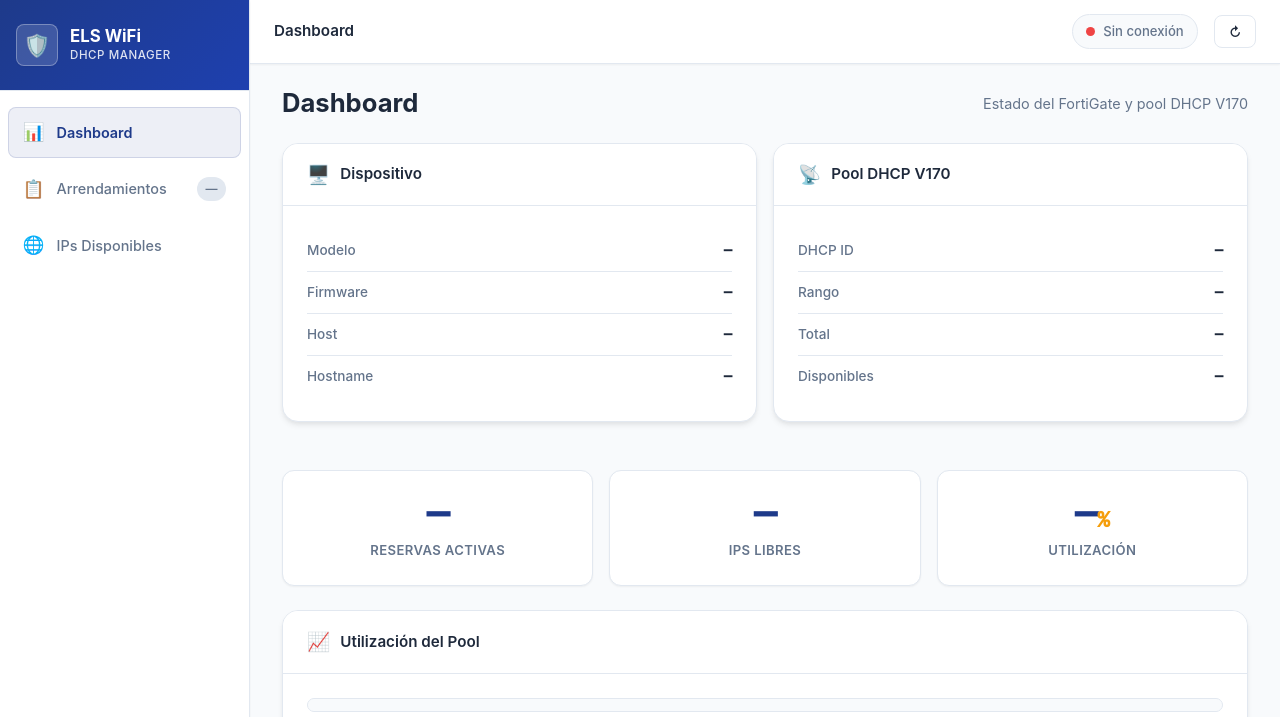
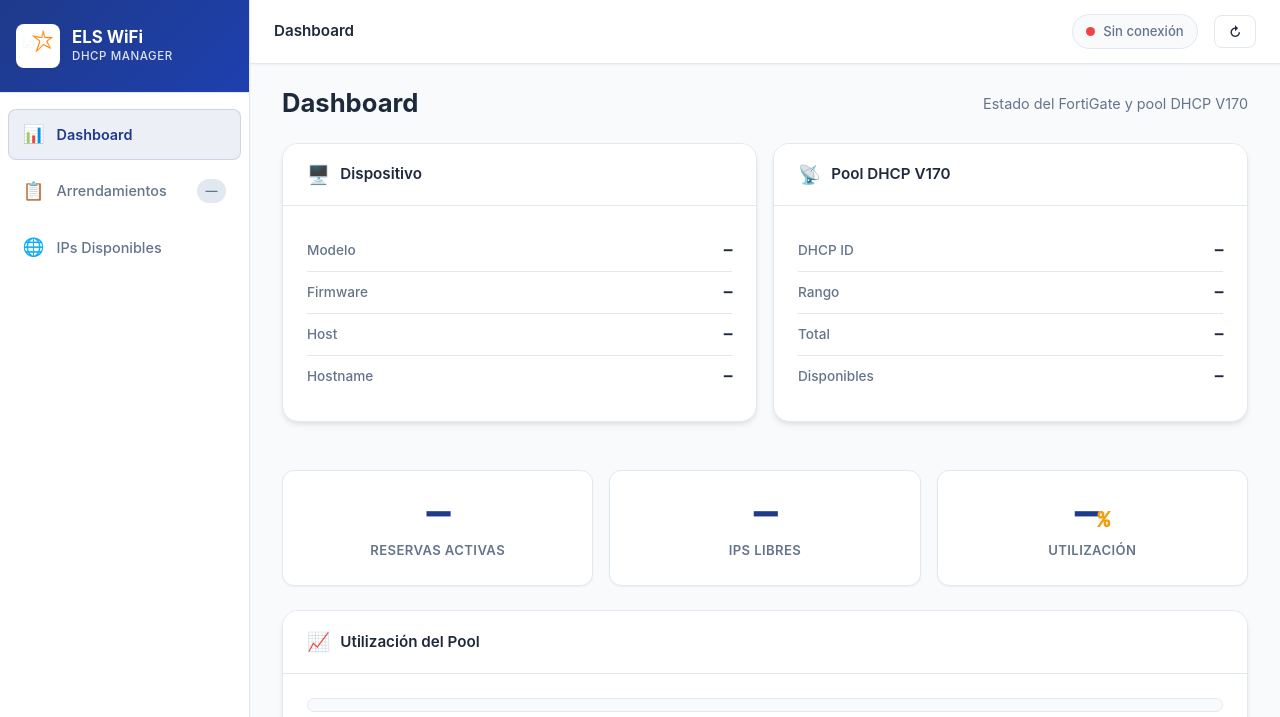
Before and after one commit to ctellolasalle/fortigate-manager, a website: page frontend/public/index.html in a window 1280 px wide. Shown: the top 717 px of the page. Drawn offline with Linux system fonts and the light colour scheme; no server answers.

Commit message:
Design: integrar logo institucional logo.png en sidebar y login, y generar favicons

```diff
--- a/frontend/public/index.html
+++ b/frontend/public/index.html
@@ -5,6 +5,9 @@
   <meta name="viewport" content="width=device-width, initial-scale=1.0">
   <meta name="description" content="Gestor de arrendamientos DHCP V170 del FortiGate ELS — Interfaz V170 (192.168.171.x)">
   <title>ELS WiFi — DHCP V170 Manager</title>
+  <link rel="icon" type="image/png" href="resources/logo.png">
+  <link rel="shortcut icon" href="favicon.ico" type="image/x-icon">
+  <link rel="apple-touch-icon" href="resources/logo.png">
   <link rel="preconnect" href="https://fonts.googleapis.com">
   <link href="https://fonts.googleapis.com/css2?family=Inter:wght@300;400;500;600;700;800&family=JetBrains+Mono:wght@400;500&display=swap" rel="stylesheet">
   <link rel="stylesheet" href="styles.css">
@@ -14,7 +17,7 @@
   <aside class="sidebar" id="sidebar">
     <div class="sidebar-header">
       <div class="brand">
-        <div class="brand-icon">🛡️</div>
+        <img class="brand-icon" src="resources/logo.png" alt="ELS Logo">
         <div class="brand-text">
           <span class="brand-name">ELS WiFi</span>
           <span class="brand-sub">DHCP Manager</span>
--- a/frontend/public/styles.css
+++ b/frontend/public/styles.css
@@ -150,15 +150,16 @@ button {
 }
 
 .brand-icon {
-  width: 42px;
-  height: 42px;
-  background: rgba(255, 255, 255, 0.15);
-  border: 1px solid rgba(255, 255, 255, 0.3);
+  width: 44px;
+  height: 44px;
+  object-fit: contain;
+  background: #ffffff;
+  padding: 4px;
+  border: 1px solid rgba(255, 255, 255, 0.4);
   border-radius: var(--radius-md);
   display: flex;
   align-items: center;
   justify-content: center;
-  font-size: 1.35rem;
   flex-shrink: 0;
   box-shadow: var(--shadow-sm);
 }
--- a/frontend/server.js
+++ b/frontend/server.js
@@ -158,6 +158,9 @@ app.get('/login', (req, res) => {
   <meta charset="UTF-8">
   <meta name="viewport" content="width=device-width, initial-scale=1.0">
   <title>ELS WiFi — Iniciar Sesión</title>
+  <link rel="icon" type="image/png" href="/resources/logo.png">
+  <link rel="shortcut icon" href="/favicon.ico" type="image/x-icon">
+  <link rel="apple-touch-icon" href="/resources/logo.png">
   <link rel="preconnect" href="https://fonts.googleapis.com">
   <link href="https://fonts.googleapis.com/css2?family=Inter:wght@300;400;500;600;700&display=swap" rel="stylesheet">
   <style>
@@ -231,7 +234,7 @@ app.get('/login', (req, res) => {
 </head>
 <body>
   <div class="card">
-    <div class="logo-icon">🛡️</div>
+    <img src="/resources/logo.png" alt="ELS Logo" class="logo-icon" style="object-fit:contain;background:#ffffff;padding:8px;border:1px solid #e2e8f0;box-shadow:0 4px 12px rgba(0,0,0,0.06);">
     <h1>ELS WiFi Manager</h1>
     <p class="subtitle">Gestión de arrendamientos DHCP V170</p>
     ${errorMsg ? `<div class="error-box">❌ ${errorMsg}</div>` : ''}
```
Also changed, not shown: frontend/public/favicon.ico (added), frontend/public/favicon.png (added), frontend/public/resources/logo.png (added).
